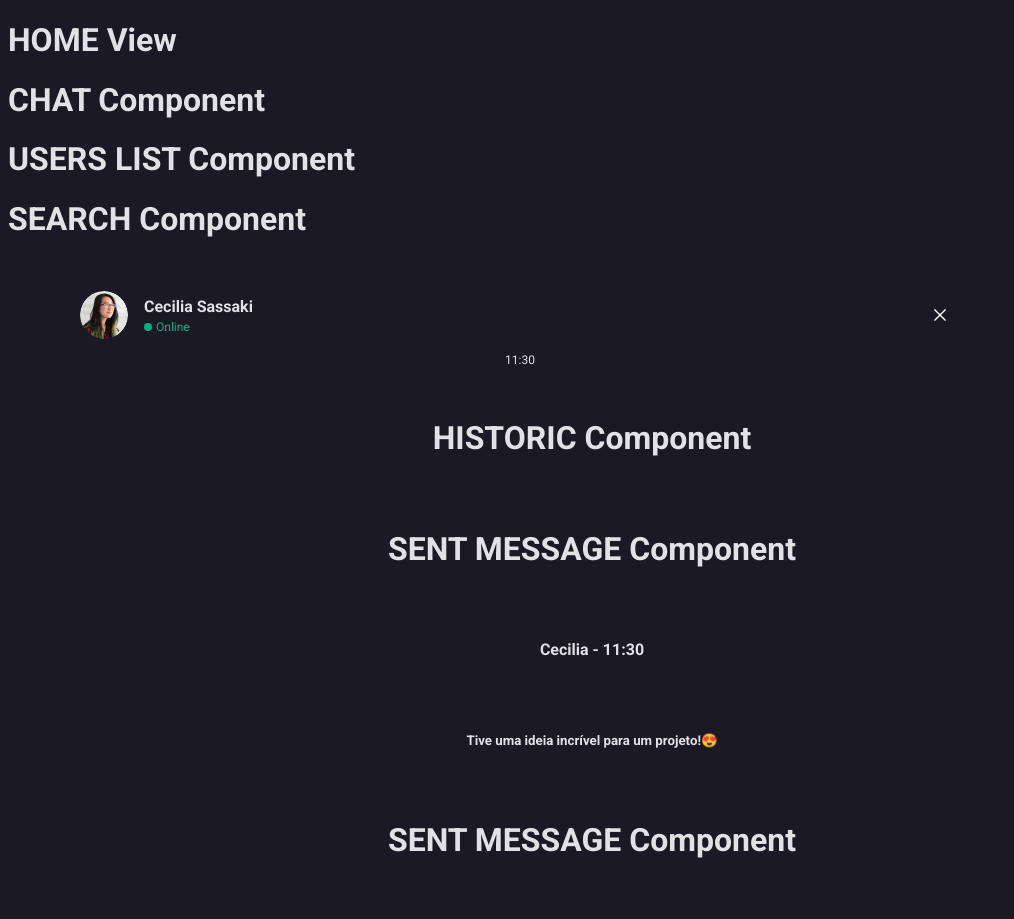
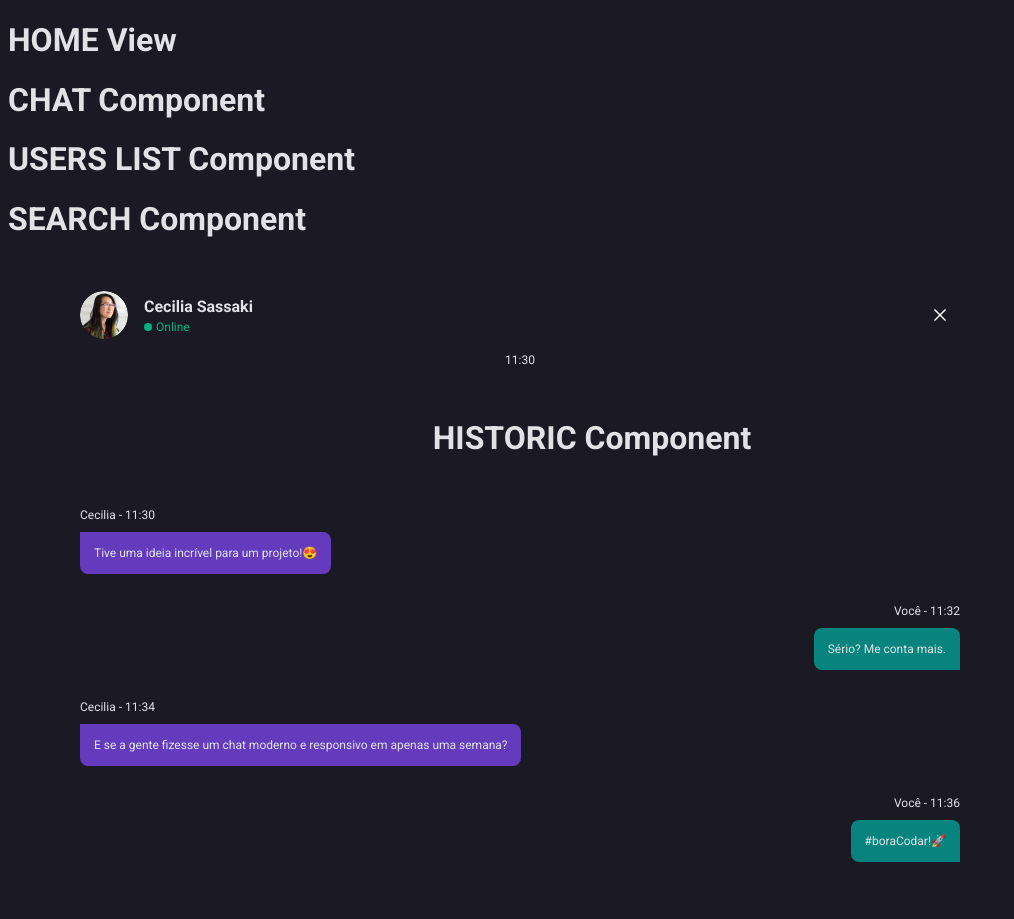
Before and after one commit to marcusviniciusmo/Chat-Bora_Codar_Dev04, a React (Vite) app in the folder frontend/: page / in a window 1280 px wide. Shown: the top 919 px of the page, without its empty margins (0-1014 px from the left). Built offline with nearby package versions, Linux system fonts and the light colour scheme.

Commit message:
SentMessage component styling

```diff
--- a/frontend/src/components/Historic/index.tsx
+++ b/frontend/src/components/Historic/index.tsx
@@ -5,21 +5,27 @@ export function Historic() {
     <>
       <h1>HISTORIC Component</h1>
 
-      <SentMessage />
-      <h4>Cecilia - 11:30</h4>
-      <h5>Tive uma ideia incrível para um projeto!😍</h5>
+      <SentMessage
+        sender='Cecilia'
+        time='11:30'
+        message='Tive uma ideia incrível para um projeto!😍'
+      />
 
-      <SentMessage />
-      <h4>Você - 11:32</h4>
-      <h5>Sério? Me conta mais.</h5>
+      <SentMessage
+        time='11:32'
+        message='Sério? Me conta mais.'
+      />
 
-      <SentMessage />
-      <h4>Cecilia - 11:34</h4>
-      <h5>E se a gente fizesse um chat moderno e responsivo em apenas uma semana?</h5>
+      <SentMessage
+        sender='Cecilia'
+        time='11:34'
+        message={`E se a gente fizesse um chat moderno e responsivo em apenas uma semana?`}
+      />
 
-      <SentMessage />
-      <h4>Você - 11:36</h4>
-      <h5 >#boraCodar!🚀</h5>
+      <SentMessage
+        time='11:36'
+        message='#boraCodar!🚀'
+      />
     </>
   );
 };
--- a/frontend/src/components/SentMessage/index.tsx
+++ b/frontend/src/components/SentMessage/index.tsx
@@ -1,5 +1,21 @@
-export function SentMessage() {
+import { Container, Info, Content, Message } from "./styles";
+
+type SentMessageProps = {
+  sender?: string;
+  time: string;
+  message: string;
+};
+
+export function SentMessage(props: SentMessageProps) {
   return (
-    <h1>SENT MESSAGE Component</h1>
+    <Container className={props.sender ? 'contact' : 'user'}>
+      <Info>
+        {props.sender ? props.sender : 'Você'} - {props.time}
+      </Info>
+
+      <Content className={props.sender ? 'contact' : 'user'}>
+        <Message>{props.message}</Message>
+      </Content>
+    </Container>
   );
 };
--- /dev/null
+++ b/frontend/src/components/SentMessage/styles.tsx
@@ -0,0 +1,51 @@
+import styled from "styled-components";
+
+export const Container = styled.div`
+  width: var(--width-chat-window);
+  height: 6.6rem;
+  padding: 0rem;
+  display: flex;
+  flex-direction: column;
+  align-self: stretch;
+  gap: 1rem;
+
+  &.contact {
+    align-items: flex-start;
+  }
+
+  &.user {
+    align-items: flex-end;
+  }
+`;
+
+export const Info = styled.span`
+  font-size: 1.2rem;
+  font-weight: 400;
+  line-height: 1.4rem;
+  text-align: center;
+`;
+
+export const Content = styled.div`
+  height: 4.2rem;
+  padding: 1.4rem;
+  display: flex;
+  flex-direction: row;
+  align-items: flex-start;
+  gap: 1rem;
+
+  &.contact {
+    background: var(--background-message-contact);
+    border-radius: 0rem 0.8rem 0.8rem 0.8rem;
+  }
+
+  &.user {
+    background: var(--background-message-user);
+    border-radius: 0.8rem 0.8rem 0rem 0.8rem;
+  }
+`;
+
+export const Message = styled.span`
+  font-size: 1.2rem;
+  font-weight: 400;
+  line-height: 1.4rem;
+`;
--- a/frontend/src/index.css
+++ b/frontend/src/index.css
@@ -8,6 +8,9 @@
 
   --color-status-online: #00B37E;
 
+  --background-message-contact: #633BBC;
+  --background-message-user: #07847E;
+
   font-size: 62.5% /* 1rem = 10px */;
 }
 
```
